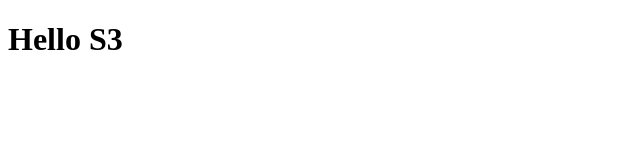
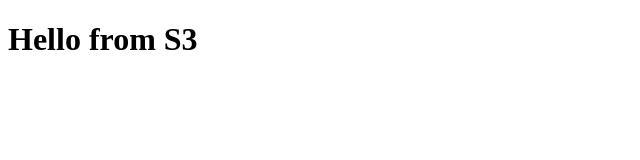
Before and after one commit to stech-world/static-aws-s3-react-application-with-cloudfront-as-cdn-using-terraform, a plain HTML site: page index.html in a window 1280 px wide. Shown: the whole page, without its empty margins (0-640 px from the left). Drawn offline with Linux system fonts and the light colour scheme.

Commit message:
first commit

```diff
--- a/index.html
+++ b/index.html
@@ -7,7 +7,7 @@
     <title>S3 Static Website Hello</title>
 </head>
 <body>
-    <h1>Hello S3</h1>
+    <h1>Hello from S3</h1>
 
 
 </body>
```
